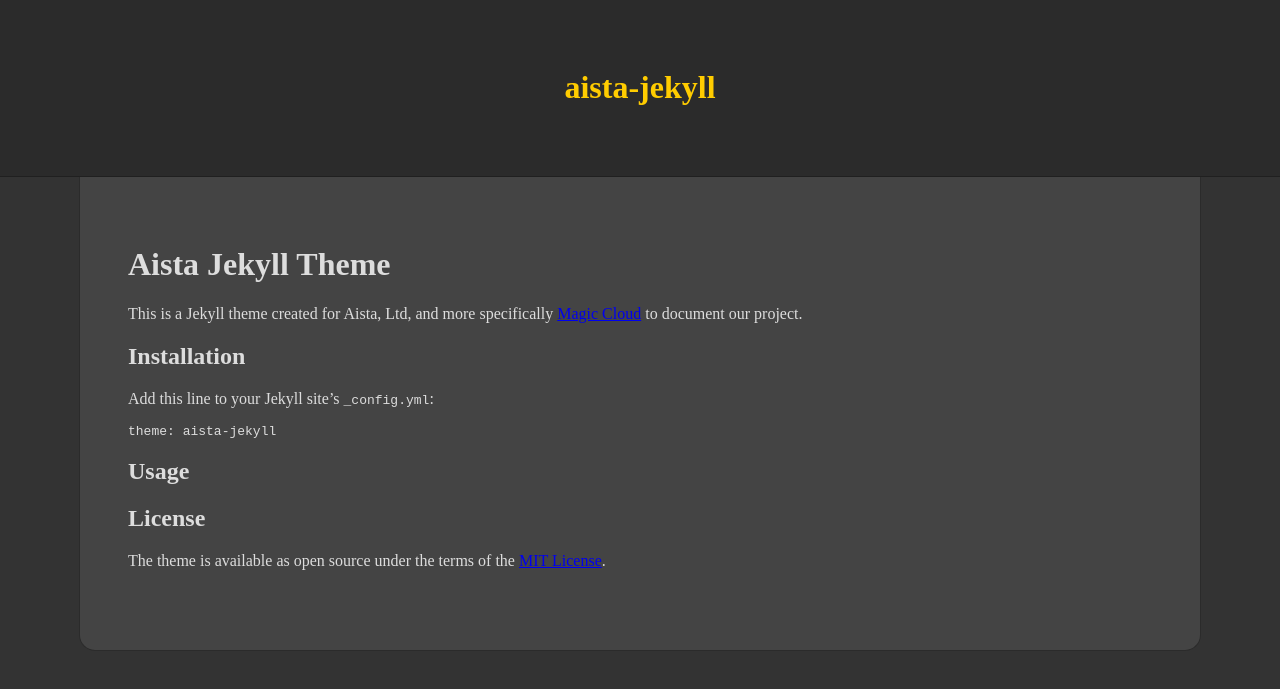
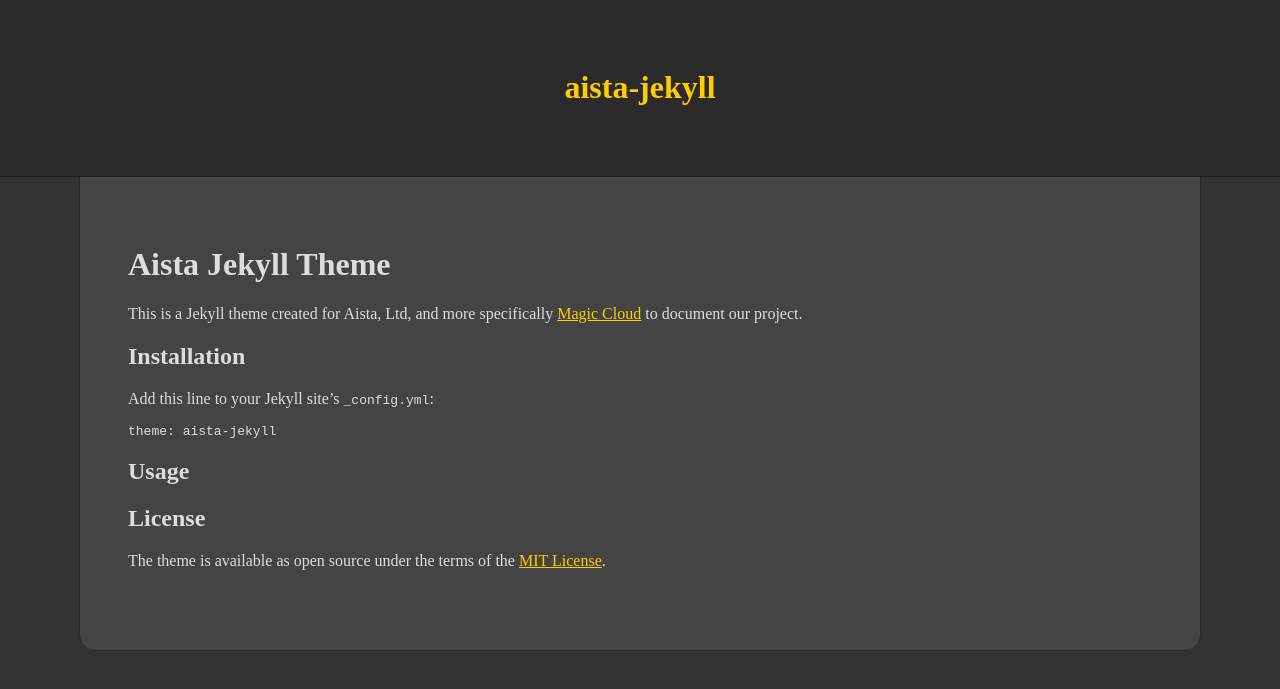
Before and after one commit to polterguy/aista-jekyll, a Jekyll site: the page built from README.md, in a window 1280 px wide. Shown: the top 689 px of the page. Built offline with Jekyll 4.4.1, drawn with Linux system fonts in a browser that asks for light colours; some web fonts are replaced; our own code applies the rules of GitHub Pages for plain Markdown files.

Commit message:
Update style.css

```diff
--- a/assets/style.css
+++ b/assets/style.css
@@ -3,6 +3,10 @@ body {
   margin:0;
   color: #ddd;
   background-color: #333;
+}
+
+a {
+  color: #fc0;
 }
 
 .banner {
```
